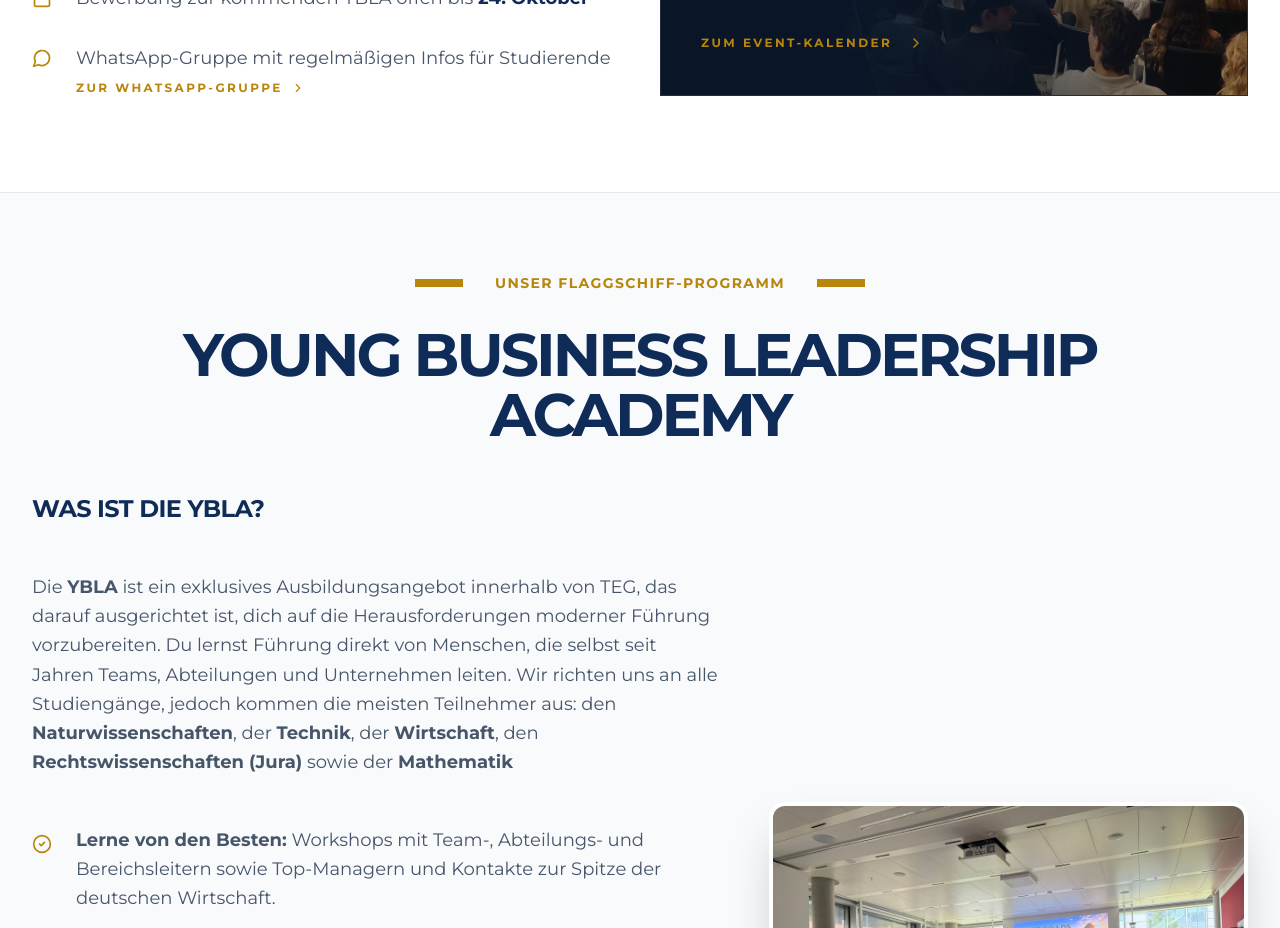
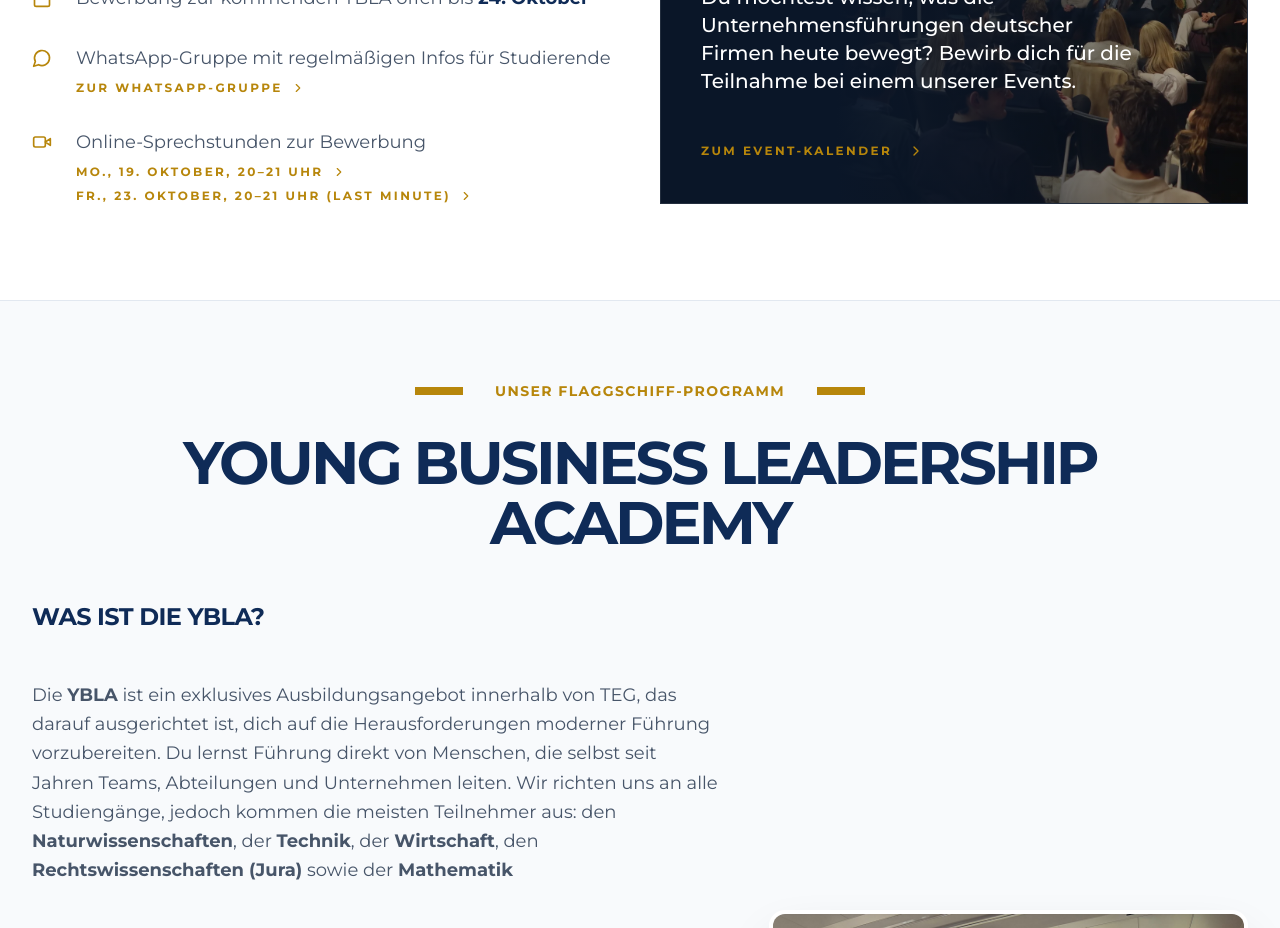
Before and after one commit to TheEntrepreneurialGroup/teg-website-main, a React (Vite) app: page /for-students in a window 1280 px wide. Shown: the part 1160-2088 px from the top of the page. Built offline with nearby package versions, Linux system fonts and the light colour scheme.

Commit message:
feat: Online-Sprechstunden zur YBLA-Bewerbung (19. und 23.10.)
Co-Authored-By: Claude Opus 5.5 <noreply@anthropic.com>

```diff
--- a/src/pages/ForStudents.tsx
+++ b/src/pages/ForStudents.tsx
@@ -17,6 +17,7 @@ import {
   Rocket,
   X,
   MessageCircle,
+  Video,
 } from "lucide-react";
 import Counter from "../components/blocks/Counter";
 
@@ -90,6 +91,36 @@ const ForStudents: React.FC = () => {
                     >
                       Zur WhatsApp-Gruppe <ChevronRight size={14} />
                     </a>
+                  </span>
+                </li>
+                <li className="flex items-start gap-3">
+                  <span className="h-7 flex items-center shrink-0">
+                    <Video size={20} className="text-[#B7860B]" />
+                  </span>
+                  <span>
+                    Online-Sprechstunden zur Bewerbung
+                    <span className="mt-1 flex flex-col gap-1">
+                      {[
+                        {
+                          label: "Mo., 19. Oktober, 20–21 Uhr",
+                          href: "https://luma.com/ob8f4f61",
+                        },
+                        {
+                          label: "Fr., 23. Oktober, 20–21 Uhr (Last Minute)",
+                          href: "https://luma.com/vk3famb0",
+                        },
+                      ].map((slot) => (
+                        <a
+                          key={slot.href}
+                          href={slot.href}
+                          target="_blank"
+                          rel="noopener noreferrer"
+                          className="flex items-center gap-1 text-[#B7860B] hover:text-[#0F2B57] text-xs font-bold uppercase tracking-[0.2em] transition-colors"
+                        >
+                          {slot.label} <ChevronRight size={14} />
+                        </a>
+                      ))}
+                    </span>
                   </span>
                 </li>
               </ul>
```
